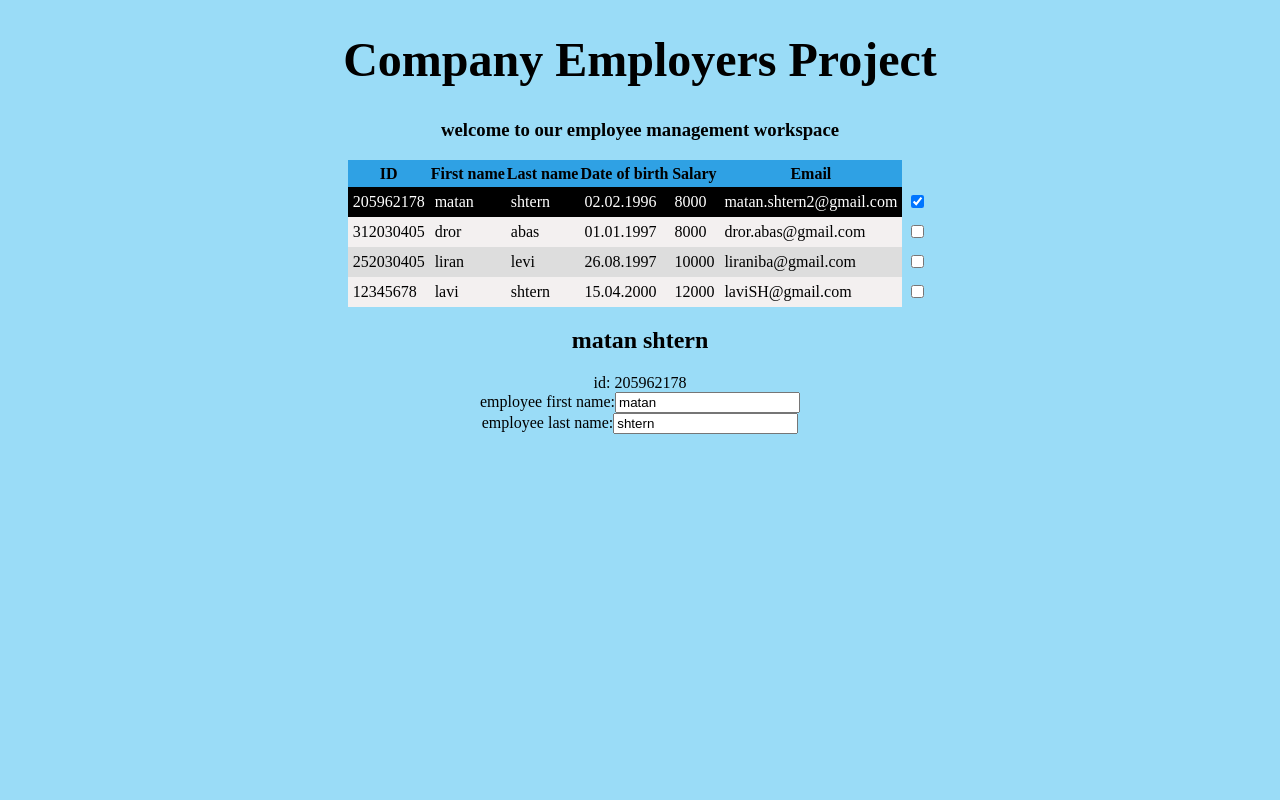
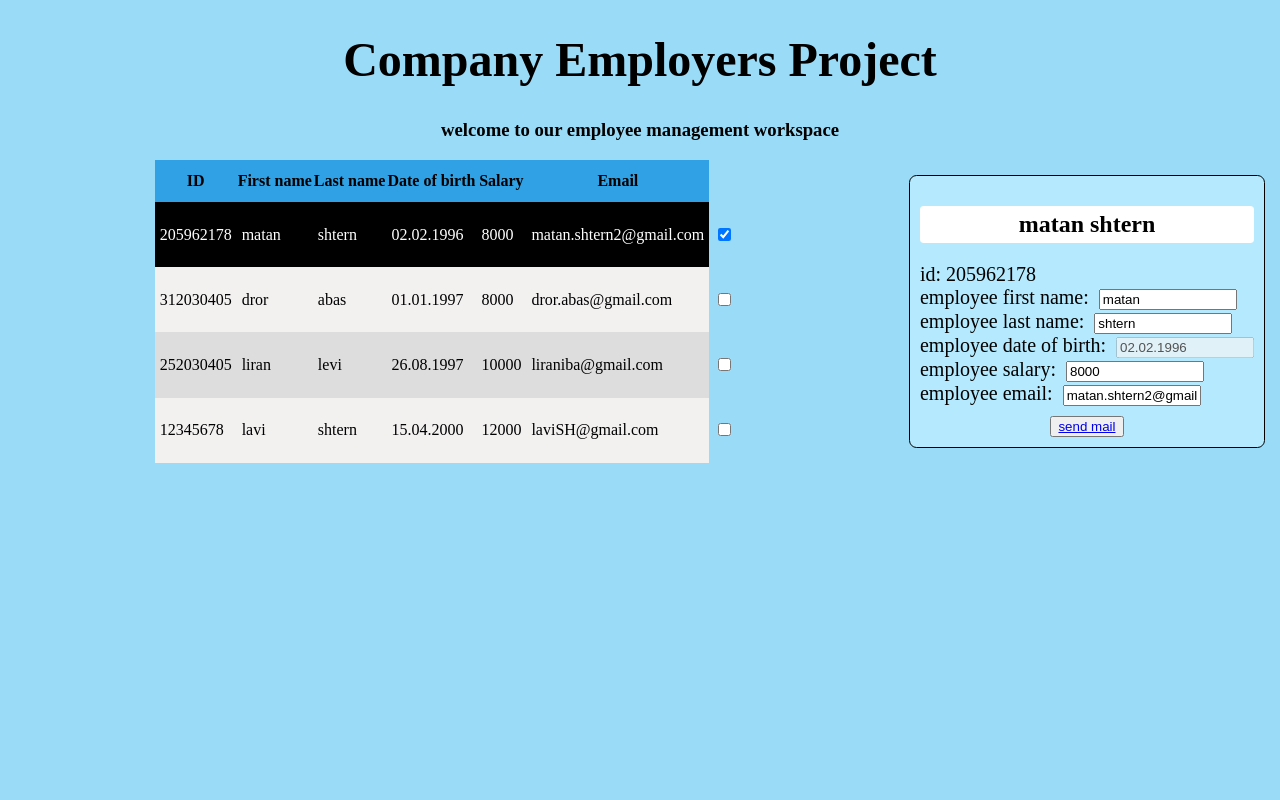
Before and after one commit to matanSH1996/fullstackcource, an Angular app in the folder Angular/CompanyEmployersProject/: page / in a window 1280 px wide. Both pictures are taken after a click on the checkbox 917 px from the left and 201 px from the top of the page. Shown: the top 800 px of the page. Built offline with nearby package versions, Linux system fonts and the light colour scheme.

Commit message:
25.12 - 1830

```diff
--- a/Angular/CompanyEmployersProject/src/app/app.module.ts
+++ b/Angular/CompanyEmployersProject/src/app/app.module.ts
@@ -5,12 +5,14 @@ import { AppComponent } from './app.component';
 import { FooterComponent } from './footer/footer.component';
 import { EmployersComponent } from './employers/employers.component';
 import { FormsModule } from '@angular/forms';
+import { EmployeeDetailComponent } from './employee-detail/employee-detail.component';
 
 @NgModule({
   declarations: [
     AppComponent,
     FooterComponent,
-    EmployersComponent
+    EmployersComponent,
+    EmployeeDetailComponent
   ],
   imports: [
     BrowserModule,
--- /dev/null
+++ b/Angular/CompanyEmployersProject/src/app/employee-detail/employee-detail.component.css
@@ -0,0 +1,31 @@
+.detail-table{
+    margin: 15px;
+    padding: 10px;
+    background-color: rgb(181, 233, 253);
+    border-radius: 2mm;
+    border-style: solid;
+    border-width: 0.2mm;
+}
+
+#employee-display-name{
+    text-align: center;
+    background-color: rgb(255, 255, 255);
+    padding: 5px 0px;
+    border-radius: 1mm;
+}
+
+.employee-detail-area{
+    text-align: left;
+    font-size: 20px;
+}
+
+input{
+    width: 130px;
+    margin-left: 10px;
+}
+
+#mailBtn{
+    display: flex;
+    justify-content: center;
+    margin-top: 10px;
+}
--- /dev/null
+++ b/Angular/CompanyEmployersProject/src/app/employee-detail/employee-detail.component.html
@@ -0,0 +1,48 @@
+
+    <div *ngIf="employee" class="detail-table">
+        <h2 id="employee-display-name">{{employee.firstName}} {{employee.lastName}}</h2>
+        <div class="employee-detail-area">
+            <span>
+                id: {{employee.id}}<br>
+            </span>
+            <label for="employee first name">employee first name:</label>
+            <input id="employee-first-name" [(ngModel)] =  "employee.firstName" placeholder="israel"><br>
+
+            <label for="employee last name">employee last name:</label>
+            <input id="employee-last-name" [(ngModel)] = "employee.lastName" placeholder="israeli"><br>
+
+            <label for="employee date of birth">employee date of birth:</label>
+            <input id="employee-date-of-birth" [(ngModel)] = "employee.dateOfBirth" placeholder="1000" disabled><br>
+
+            <label for="employee salary">employee salary:</label>
+            <input id="employee-salary" [(ngModel)] = "employee.salary" placeholder="1000"><br>
+
+            <label for="employee email">employee email:</label>
+            <input id="employee-email" [(ngModel)] = "employee.email" placeholder="israel_israeli@gmail.com"><br>
+            <div id="mailBtn">
+                <button><a href="mailto:{{employee.email}}">send mail</a></button>
+            </div>
+        </div>
+
+        <!-- <div class="employee-detail-area">
+            <div class="label-sheet">
+                <label for="employee id">id:</label>
+                <label for="employee first name">employee first name:</label>
+                <label for="employee last name">employee last name:</label>
+                <label for="employee date of birth">employee date of birth:</label>
+                <label for="employee salary">employee salary:</label>
+                <label for="employee email">employee email:</label>
+            </div>
+            <div class="data-sheet">
+                {{employee.id}}
+                <input id="employee-first-name" [(ngModel)] =  "employee.firstName" placeholder="israel"><br>
+                <input id="employee-last-name" [(ngModel)] = "employee.lastName" placeholder="israeli"><br>
+                <input id="employee-date-of-birth" [(ngModel)] = "employee.dateOfBirth" disabled><br>
+                <input id="employee-salary" [(ngModel)] = "employee.salary" placeholder="1000"><br>
+                <input id="employee-email" [(ngModel)] = "employee.email" placeholder="israel_israeli@gmail.com"><br>
+            </div>
+            <div id="mailBtn">
+                <button><a href="mailto:{{employee.email}}">send mail</a></button>
+            </div>
+        </div> -->
+    </div>
--- /dev/null
+++ b/Angular/CompanyEmployersProject/src/app/employee-detail/employee-detail.component.ts
@@ -0,0 +1,17 @@
+import { Component, OnInit, Input } from '@angular/core';
+import { Employee } from '../employers/employee';
+
+
+@Component({
+  selector: 'app-employee-detail',
+  templateUrl: './employee-detail.component.html',
+  styleUrls: ['./employee-detail.component.css']
+})
+export class EmployeeDetailComponent implements OnInit {
+
+  constructor() { }
+
+  ngOnInit(): void {
+  }
+  @Input() employee? : Employee;
+}
--- a/Angular/CompanyEmployersProject/src/app/employers/employers.component.css
+++ b/Angular/CompanyEmployersProject/src/app/employers/employers.component.css
@@ -1,3 +1,17 @@
+.employees-data-sheet{
+    display: flex;
+    flex-direction: row;
+    justify-content: center;
+}
+
+.employee-display-name{
+    text-align: center;
+}
+
+#mailBtn{
+    align-self: center;
+}
+
 #employees{
     border-collapse: collapse;
     margin-left: auto;
@@ -6,7 +20,7 @@
 
 th{
     background-color: rgb(47, 161, 228);
-    height: 25px;
+    height: 40px;
 }
 
 td {
@@ -33,12 +47,6 @@ td:nth-child(7){
     background-color: rgb(154, 220, 247);
 }
 
-.detail-table{
-    margin-top: 15px;
-    margin-bottom: 15px;
-    text-align: center;
-}
-
 #employees .selected{
     background-color: rgb(0, 0, 0);
     color: rgb(255, 255, 255) ;
--- a/Angular/CompanyEmployersProject/src/app/employers/employers.component.html
+++ b/Angular/CompanyEmployersProject/src/app/employers/employers.component.html
@@ -3,34 +3,7 @@
 </head>
 
 <body>
-
-    <!-- <div class="details-area">
-        <div class="detail-table">
-            <label for="first name">Employee first name:</label>
-            <input type="text" [(ngModel)] = "employee.firstName" placeholder="israel"><br>
-            <label for="last name">Employee last name:</label>
-            <input type="text" [(ngModel)] = "employee.lastName" placeholder="israeli"><br>
-            <label for="last name">Employee date of birth:</label>
-            <input type="text" [(ngModel)] = "employee.dateOfBirth" placeholder="00/00/0000" disabled><br>
-            <label for="last name">Employee salary:</label>
-            <input type="text" [(ngModel)] = "employee.salary" placeholder="1000"><br>
-            <label for="last name">Employee salary:</label>
-            <input type="text" [(ngModel)] = "employee.email" placeholder="israel_israeli@gmail.com">
-        </div>
-        <div class="detail-table">
-            <label for="first name">Employee first name:</label>
-            <input type="text" [(ngModel)] = "employee1.firstName" placeholder="israel"><br>
-            <label for="last name">Employee last name:</label>
-            <input type="text" [(ngModel)] = "employee1.lastName" placeholder="israeli"><br>
-            <label for="last name">Employee date of birth:</label>
-            <input type="text" [(ngModel)] = "employee1.dateOfBirth" placeholder="00/00/0000" disabled><br>
-            <label for="last name">Employee salary:</label>
-            <input type="text" [(ngModel)] = "employee1.salary" placeholder="1000"><br>
-            <label for="last name">Employee salary:</label>
-            <input type="text" [(ngModel)] = "employee1.email" placeholder="israel_israeli@gmail.com">
-        </div>
-    </div> -->
-
+    <div class="employees-data-sheet">
         <table id="employees">
             <thead>
                 <th>ID</th>
@@ -51,16 +24,6 @@
             </tr>
         </table>
 
-    <div *ngIf="selectedEmployee" class="detail-table">
-        <h2>{{selectedEmployee.firstName}} {{selectedEmployee.lastName}}</h2>
-        <div>
-            <span>
-                id: {{selectedEmployee.id}}<br>
-            </span>
-            <label for="employee first name">employee first name:</label>
-            <input id="employee-first-name" [(ngModel)] =  "selectedEmployee.firstName" placeholder="israel"><br>
-            <label for="employee last name">employee last name:</label>
-            <input id="employee-last-name" [(ngModel)] = "selectedEmployee.lastName" placeholder="israeli">
-        </div>
+        <app-employee-detail [employee]="selectedEmployee"></app-employee-detail>
     </div>
 </body>
--- a/Angular/CompanyEmployersProject/src/app/employers/employers.component.ts
+++ b/Angular/CompanyEmployersProject/src/app/employers/employers.component.ts
@@ -1,4 +1,3 @@
-import { NgIf } from '@angular/common';
 import { Component, OnInit } from '@angular/core';
 import { EMPLOYEES } from '../list-employees';
 import { Employee } from './employee';
```
Also changed, not shown: Angular/CompanyEmployersProject/src/app/employee.service.ts (added, +9 -0 lines), 1 other file (tests, documents, lock files or other folders). Lines whose indentation alone changed are shown as unchanged.
